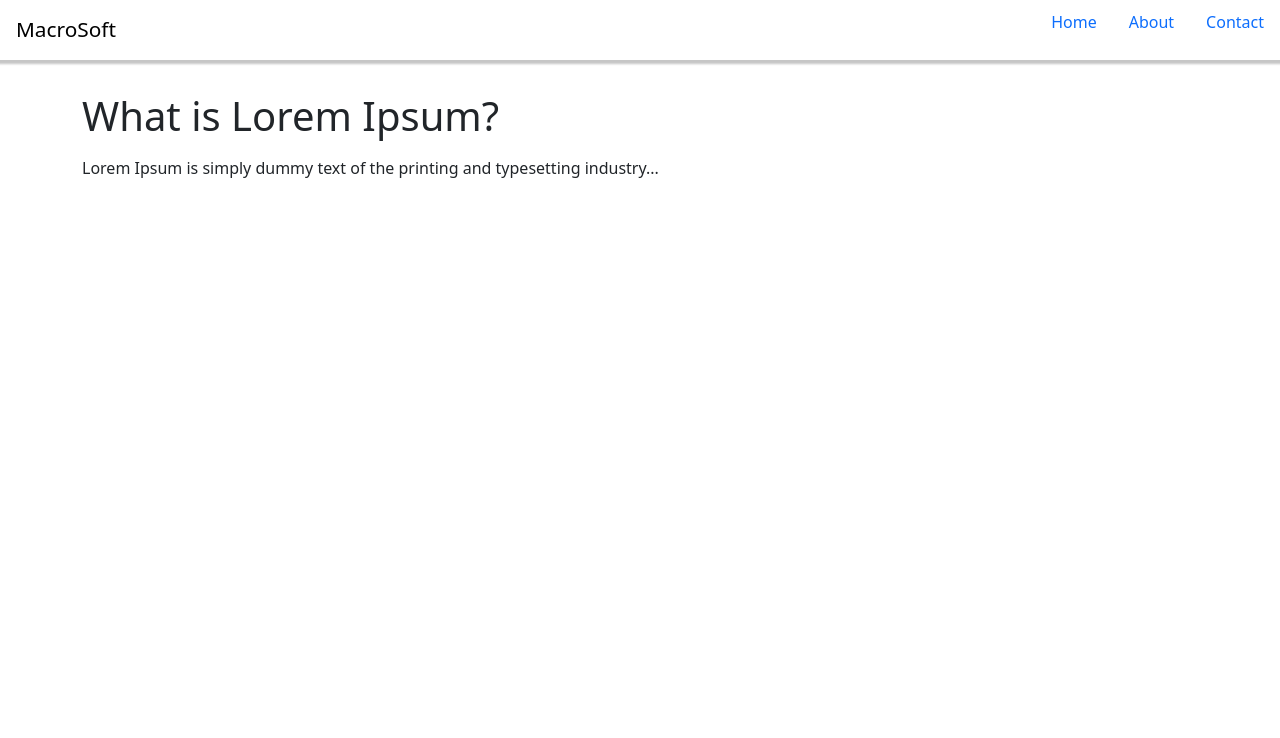
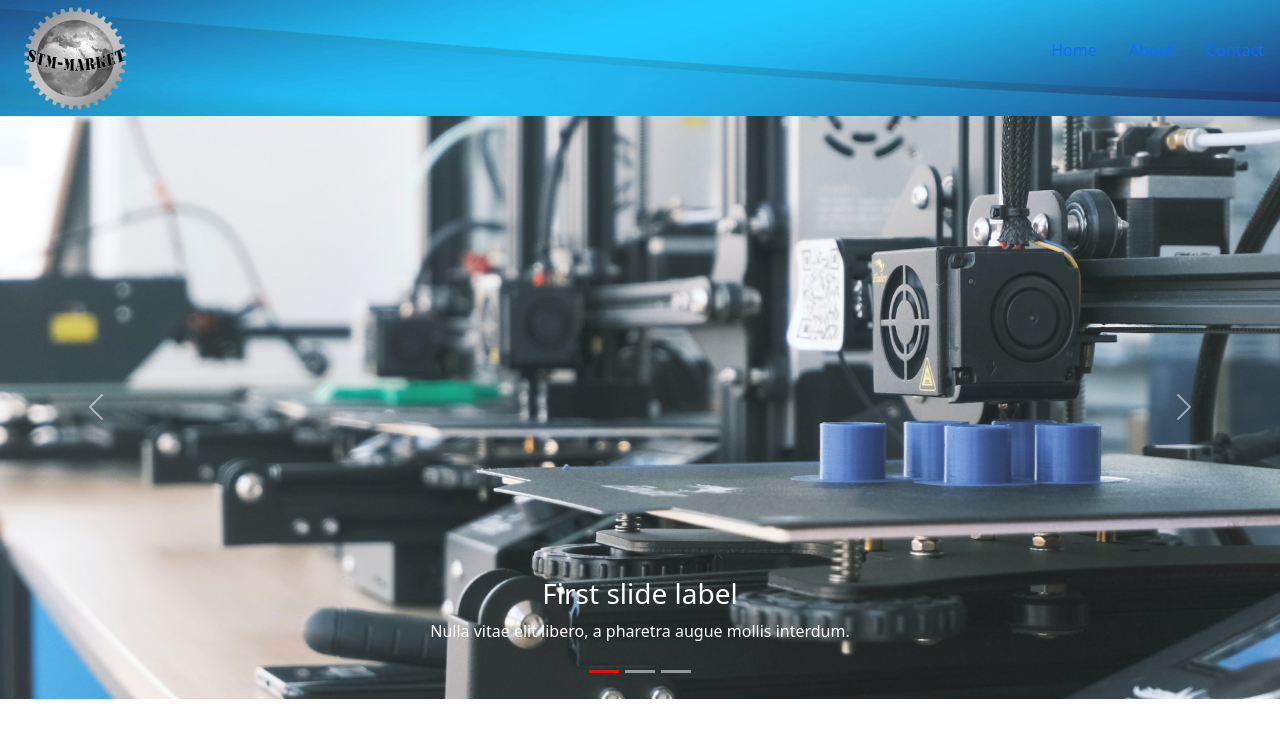
Before and after one commit to yato43/stm-market, a React (Create React App) app: page /about in a window 1280 px wide. Shown: the top 738 px of the page. Built offline with nearby package versions, Linux system fonts and the light colour scheme.

Commit message:
carousel

```diff
--- a/src/App.js
+++ b/src/App.js
@@ -1,14 +1,11 @@
 import Navbar from "./components/Navbar"
+import Slider from "./components/slider";
+
 function App() {
     return (
         <div>
             <Navbar />
-            <div className="container">
-                <article>
-                    <h1>What is Lorem Ipsum? </h1>
-                    Lorem Ipsum is simply dummy text of the printing and typesetting industry...
-                </article>
-            </div>
+            <Slider/>
         </div>
     );
 }
--- a/src/components/Navbar.js
+++ b/src/components/Navbar.js
@@ -1,4 +1,4 @@
-import "../styles/navbar.scss"
+
 import {useState} from "react";
 
 export default function Navbar() {
@@ -7,7 +7,7 @@
     return (
         <nav className="navigation">
             <a href="/" className="brand-name">
-                MacroSoft
+                <img className="logo" src={require('./logo.png')} alt=""/>
             </a>
             <button className="hamburger"  onClick={() => {
                 setIsNavExpanded(!isNavExpanded);
--- /dev/null
+++ b/src/components/slider.js
@@ -0,0 +1,46 @@
+import {Button, Carousel} from "react-bootstrap";
+
+export default function Slider() {
+    return(
+        <Carousel fade interval={100000}>
+            <Carousel.Item>
+                <img
+                    className="d-block w-100 h-100"
+                    src={require('./first.jpg')}
+                    alt="First slide"
+                />
+                <Carousel.Caption>
+                    <h3>First slide label</h3>
+                    <p>Nulla vitae elit libero, a pharetra augue mollis interdum.</p>
+                </Carousel.Caption>
+            </Carousel.Item>
+            <Carousel.Item>
+                <img
+                    className="d-block w-100 h-100"
+                    src={require('./first.jpg')}
+                    alt="Second slide"
+                />
+
+                <Carousel.Caption>
+                    <Button className="alert-primary"></Button>
+                    <h3>Second slide label</h3>
+                    <p>Lorem ipsum dolor sit amet, consectetur adipiscing elit.</p>
+                </Carousel.Caption>
+            </Carousel.Item>
+            <Carousel.Item>
+                <img
+                    className="d-block w-100 h-100"
+                    src={require('./first.jpg')}
+                    alt="Third slide"
+                />
+
+                <Carousel.Caption>
+                    <h3>Third slide label</h3>
+                    <p>
+                        Praesent commodo cursus magna, vel scelerisque nisl consectetur.
+                    </p>
+                </Carousel.Caption>
+            </Carousel.Item>
+        </Carousel>
+    )
+}
--- a/src/index.scss
+++ b/src/index.scss
@@ -5,7 +5,7 @@
 }
 
 body{
-  font-family: Georgia, sans-serif;
+  font-family: Georgia, "Times New Roman", Times, serif;
   -webkit-font-smoothing: antialiased;
   -moz-osx-font-smoothing: grayscale;
 }
@@ -20,3 +20,167 @@
 article h1 {
   margin: 1rem 0;
 }
+
+.navigation {
+  height: 116px;
+  width: 100%;
+  display: flex;
+  align-items: center;
+  position: relative;
+  padding: 0.5rem 0;
+  background-image: url("./image/nav_bg.png");
+  background-size: cover;
+  color: black;
+  box-shadow: 0 2px 2px 2px rgba(9, 9, 9, 0.23);
+}
+
+.logo{
+  width: 120px;
+  height: 120px;
+}
+
+.brand-name {
+  text-decoration: none;
+  color: black;
+  font-size: 1.3rem;
+  margin-left: 1rem;
+}
+.navigation-menu {
+  margin-left: auto;
+}
+.navigation-menu ul {
+  display: flex;
+  padding: 0;
+}
+.navigation-menu li {
+  // removes default disc bullet for li tags and applies margin to left & right side
+  list-style-type: none;
+  margin: 0 1rem;
+}
+.navigation-menu li a {
+  // increases the surface area of the anchor tag to span more than just the anchor text
+  text-decoration: none;
+  display: block;
+  width: 100%;
+}
+
+
+
+.hamburger {
+  // removes default border on button element
+  border: 0;
+  height: 40px;
+  width: 40px;
+  padding: 0.5rem;
+  border-radius: 50%;
+  background: none;
+  cursor: pointer;
+  transition: background-color 0.2s ease-in-out;
+  // positions the icon to the right and center aligns it vertically
+  position: absolute;
+  top: 50%;
+  right: 25px;
+  transform: translateY(-50%);
+  display: none;
+}
+
+
+@media screen and (max-width: 768px) {
+  .hamburger {
+    display: block;
+  }
+
+
+  .navigation-menu ul {
+    display: none;
+    // navigation menu is positioned to start 60px from the top of the document (which is directly below the navbar)
+    position: absolute;
+    top: 116px;
+    left: 0;
+    // stacks the li tags vertically
+    flex-direction: column;
+    // makes menu span full height and width
+    width: 100%;
+    height: calc(100vh - 77px);
+    background-color: #1EBCF2;
+    border-top: 1px solid black;
+  }
+
+  .navigation-menu.expanded ul {
+    display: block;
+  }
+
+  .navigation-menu li {
+    // centers link text and strips off margin
+    text-align: center;
+    margin: 0;
+  }
+  .navigation-menu li a {
+    color: black;
+    // increases the surface area of the anchor tag to span the full width of the menu
+    width: 100%;
+    padding: 1.5rem 0;
+  }
+  .navigation-menu li:hover {
+    background-color: #eee;
+  }
+}
+
+
+
+#nav-toggle {
+  position: absolute;
+  left: 0;
+  top: 20%;
+}
+
+#nav-toggle {
+  cursor: pointer;
+  padding: 10px 35px 16px 0;
+}
+#nav-toggle span,
+#nav-toggle span:before,
+#nav-toggle span:after {
+  cursor: pointer;
+  border-radius: 1px;
+  height: 5px;
+  width: 35px;
+  background: black;
+  position: absolute;
+  display: block;
+  content: "";
+}
+#nav-toggle span:before {
+  top: -10px;
+}
+#nav-toggle span:after {
+  bottom: -10px;
+}
+
+#nav-toggle span,
+#nav-toggle span:before,
+#nav-toggle span:after {
+  transition: all 500ms ease-in-out;
+}
+#nav-toggle.active span {
+  transform: rotate(180deg);
+  background: transparent;
+}
+#nav-toggle.active span:before,
+#nav-toggle.active span:after {
+  top: 0;
+}
+#nav-toggle.active span:before {
+  transform: rotate(45deg);
+  background: black;
+}
+#nav-toggle.active span:after {
+  transform: rotate(-45deg);
+  background: blue;
+}
+
+//carousel
+
+.carousel-indicators .active {
+  background-color: #e10e0e !important;
+}
--- a/src/styles/navbar.scss
+++ /dev/null
@@ -1,155 +0,0 @@
-.navigation {
-  height: 60px;
-  width: 100%;
-  display: flex;
-  align-items: center;
-  position: relative;
-  padding: 0.5rem 0;
-  background-color: #fff;
-  color: black;
-  box-shadow: 0 2px 2px 2px rgba(9, 9, 9, 0.23);
-}
-
-.brand-name {
-  text-decoration: none;
-  color: black;
-  font-size: 1.3rem;
-  margin-left: 1rem;
-}
-.navigation-menu {
-  margin-left: auto;
-}
-.navigation-menu ul {
-  display: flex;
-  padding: 0;
-}
-.navigation-menu li {
-  // removes default disc bullet for li tags and applies margin to left & right side
-  list-style-type: none;
-  margin: 0 1rem;
-}
-.navigation-menu li a {
-  // increases the surface area of the anchor tag to span more than just the anchor text
-  text-decoration: none;
-  display: block;
-  width: 100%;
-}
-
-
-
-.hamburger {
-  // removes default border on button element
-  border: 0;
-  height: 40px;
-  width: 40px;
-  padding: 0.5rem;
-  border-radius: 50%;
-  background-color: #fff;
-  cursor: pointer;
-  transition: background-color 0.2s ease-in-out;
-  // positions the icon to the right and center aligns it vertically
-  position: absolute;
-  top: 50%;
-  right: 25px;
-  transform: translateY(-50%);
-  display: none;
-}
-
-
-@media screen and (max-width: 768px) {
-  .hamburger {
-    display: block;
-  }
-
-  .navigation-menu ul {
-    display: none;
-  }
-
-}
-
-@media screen and (max-width: 768px) {
-  .navigation-menu ul {
-    display: none;
-    // navigation menu is positioned to start 60px from the top of the document (which is directly below the navbar)
-    position: absolute;
-    top: 60px;
-    left: 0;
-    // stacks the li tags vertically
-    flex-direction: column;
-    // makes menu span full height and width
-    width: 100%;
-    height: calc(100vh - 77px);
-    background-color: white;
-    border-top: 1px solid black;
-  }
-
-  .navigation-menu.expanded ul {
-    display: block;
-  }
-
-  .navigation-menu li {
-    // centers link text and strips off margin
-    text-align: center;
-    margin: 0;
-  }
-  .navigation-menu li a {
-    color: black;
-    // increases the surface area of the anchor tag to span the full width of the menu
-    width: 100%;
-    padding: 1.5rem 0;
-  }
-  .navigation-menu li:hover {
-    background-color: #eee;
-  }
-}
-
-#nav-toggle {
-  position: absolute;
-  left: 0;
-  top: 20%;
-}
-
-#nav-toggle {
-  cursor: pointer;
-  padding: 10px 35px 16px 0;
-}
-#nav-toggle span,
-#nav-toggle span:before,
-#nav-toggle span:after {
-  cursor: pointer;
-  border-radius: 1px;
-  height: 5px;
-  width: 35px;
-  background: black;
-  position: absolute;
-  display: block;
-  content: "";
-}
-#nav-toggle span:before {
-  top: -10px;
-}
-#nav-toggle span:after {
-  bottom: -10px;
-}
-
-#nav-toggle span,
-#nav-toggle span:before,
-#nav-toggle span:after {
-  transition: all 500ms ease-in-out;
-}
-#nav-toggle.active span {
-  transform: rotate(180deg);
-  background: transparent;
-}
-#nav-toggle.active span:before,
-#nav-toggle.active span:after {
-  top: 0;
-}
-#nav-toggle.active span:before {
-  transform: rotate(45deg);
-  background: black;
-}
-#nav-toggle.active span:after {
-  transform: rotate(-45deg);
-  background: blue;
-}
```
Also changed, not shown: src/components/first.jpg (added), src/components/logo.png (added).
